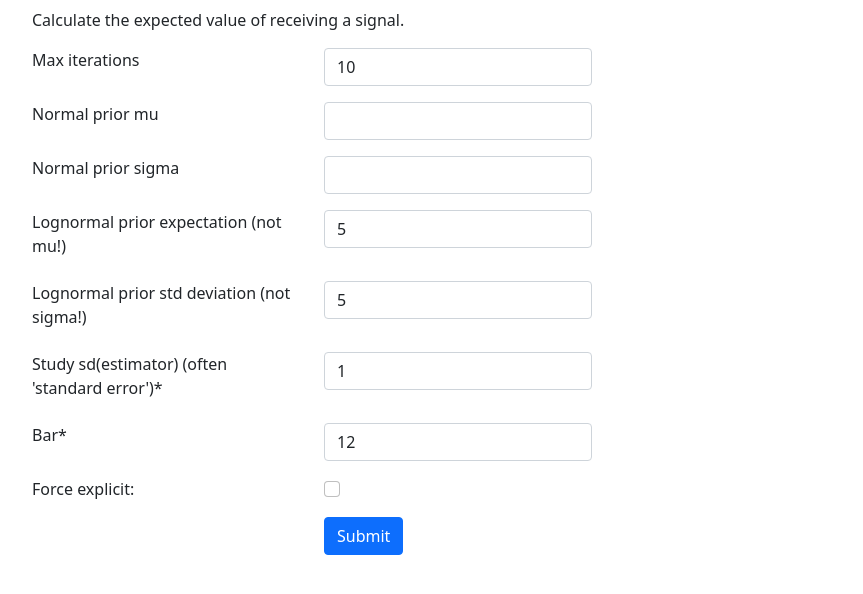
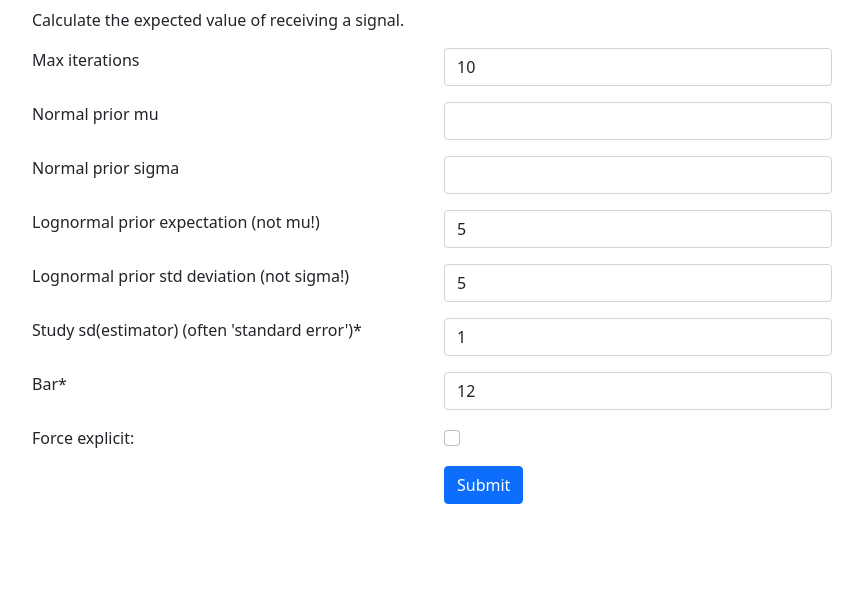
Before and after one commit to tadamcz/value_of_information_webapp, a Django app: page / in a window 1280 px wide. Shown: the part 56-650 px from the top of the page, without its empty margins (50-913 px from the left). Run offline with Django 3.2, Linux system fonts and the light colour scheme; some libraries are stand-ins or nearby versions.

Commit message:
cosmetic

```diff
--- a/value_of_information_webapp/templates/pages/home.html
+++ b/value_of_information_webapp/templates/pages/home.html
@@ -25,7 +25,7 @@
 
 
 
-    <form method="post" style="max-width: 35em">
+    <form method="post" style="max-width: 50em">
         {% csrf_token %}
         {% for field in form %}
             {% if field.name == 'force_explicit' %}
```
